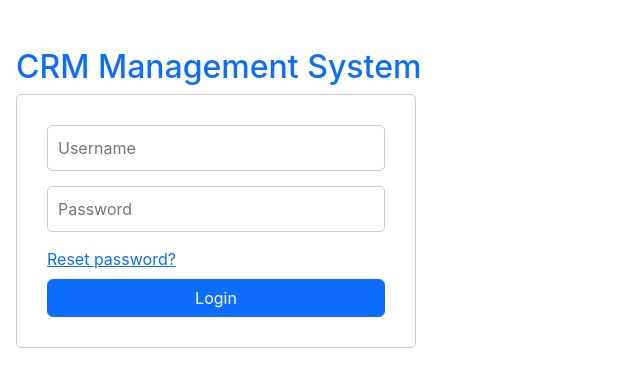
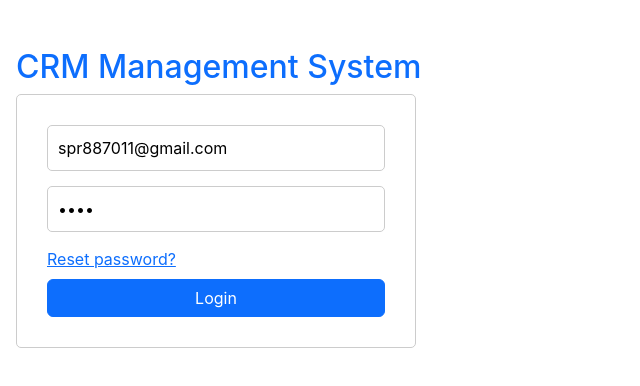
Before and after one commit to Praveenraj-subramaniyan/CRM_Client, a React (Create React App) app: page / in a window 1280 px wide. Shown: the top 386 px of the page, without its empty margins (0-640 px from the left). Built offline with nearby package versions, Linux system fonts and the light colour scheme; the HTML template or start-up script is replaced by a standard one.

Commit message:
admin email and password set to default

```diff
--- a/src/Pages/Login.js
+++ b/src/Pages/Login.js
@@ -8,8 +8,8 @@ function Login() {
   const navigate = useNavigate();
   const [isLoading, setIsLoading] = useState(false);
   const [data, setData] = useState({
-    emailid: "",
-    password: "",
+    emailid: "spr887011@gmail.com",
+    password: "1234",
   });
   const [isVisible, setIsVisible] = useState({
     status: "visually-hidden",
```
